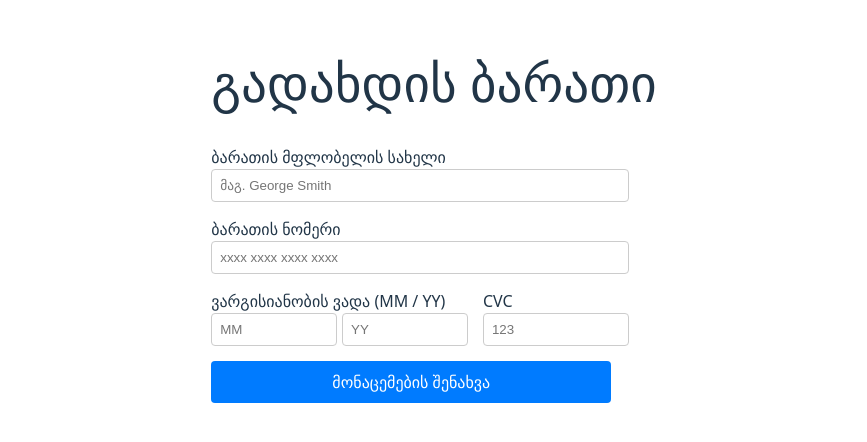
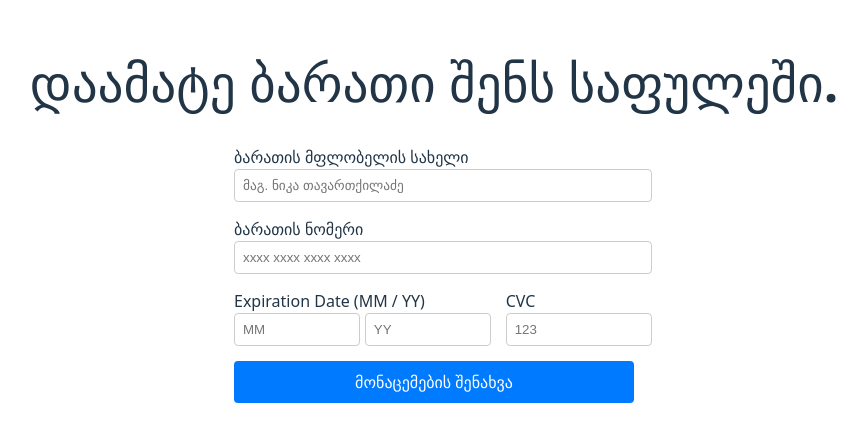
Before and after one commit to viblo29/Front-React-Task-6, a React (Vite) app in the folder react-task-6/: page / in a window 1280 px wide. Shown: the top 442 px of the page, without its empty margins (206-1073 px from the left). Built offline with nearby package versions, Linux system fonts and the light colour scheme.

Commit message:
Finished Task 6

```diff
--- a/react-task-6/src/App.tsx
+++ b/react-task-6/src/App.tsx
@@ -1,4 +1,4 @@
-import React, { useEffect, useState, useRef } from "react";
+import React, { useState, useRef } from "react";
 
 const App = () => {
   const cardHolderNameRef = useRef(null);
@@ -9,30 +9,10 @@ const App = () => {
 
   const [message, setMessage] = useState("");
 
-  const localStorageKey = "paymentCardData";
+  const localStorageKey = "cardData";
 
-  useEffect(() => {
-    const storedData = localStorage.getItem(localStorageKey);
-
-    if (storedData) {
-      try {
-        const data = JSON.parse(storedData);
-        if (cardHolderNameRef.current)
-          cardHolderNameRef.current.value = data.name || "";
-        if (cardNumberRef.current)
-          cardNumberRef.current.value = data.number || "";
-        if (monthRef.current) monthRef.current.value = data.month || "";
-        if (yearRef.current) yearRef.current.value = data.year || "";
-        if (cvcRef.current) cvcRef.current.value = data.cvc || "";
-        console.log("Data loaded from localStorage:", data);
-      } catch (e) {
-        console.error("Error parsing stored data:", e);
-      }
-    }
-  }, []);
-
-  const handleSubmit = (event) => {
-    event.preventDefault();
+  const handleSubmit = (e) => {
+    e.preventDefault();
     setMessage("");
 
     const cardData = {
@@ -58,8 +38,7 @@ const App = () => {
       localStorage.setItem(localStorageKey, JSON.stringify(cardData));
 
       console.log(
-        "Card data saved to localStorage without re-render:",
-        cardData
+        "Card data saved to localStorage without re-render",
       );
       setMessage("✅ ბარათის მონაცემები წარმატებით შეინახა!");
     } catch (error) {
@@ -91,8 +70,8 @@ const App = () => {
   };
 
   return (
-    <div style={{ padding: '20px' }}>
-      <h1>გადახდის ბარათი</h1>
+    <div style={{ padding: '20px', display:"flex", flexDirection:"column", alignItems:"center" }}>
+      <h1>დაამატე ბარათი შენს საფულეში.</h1>
 
       <form onSubmit={handleSubmit} style={{ display: 'flex', flexDirection: 'column', maxWidth: '400px', gap: '15px' }}>
         <div>
@@ -101,7 +80,7 @@ const App = () => {
             ref={cardHolderNameRef}
             id="cardName"
             type="text"
-            placeholder="მაგ. George Smith"
+            placeholder="მაგ. ნიკა თავართქილაძე"
             defaultValue=""
             style={{ width: '100%', padding: '8px', border: '1px solid #ccc', borderRadius: '4px' }}
           />
@@ -123,7 +102,7 @@ const App = () => {
         <div style={{ display: 'flex', gap: '15px' }}>
 
           <div style={{ flex: 2 }}>
-            <label>ვარგისიანობის ვადა (MM / YY)</label>
+            <label>Expiration Date (MM / YY)</label>
             <div style={{ display: 'flex', gap: '5px' }}>
               <input
                 ref={monthRef}
```
